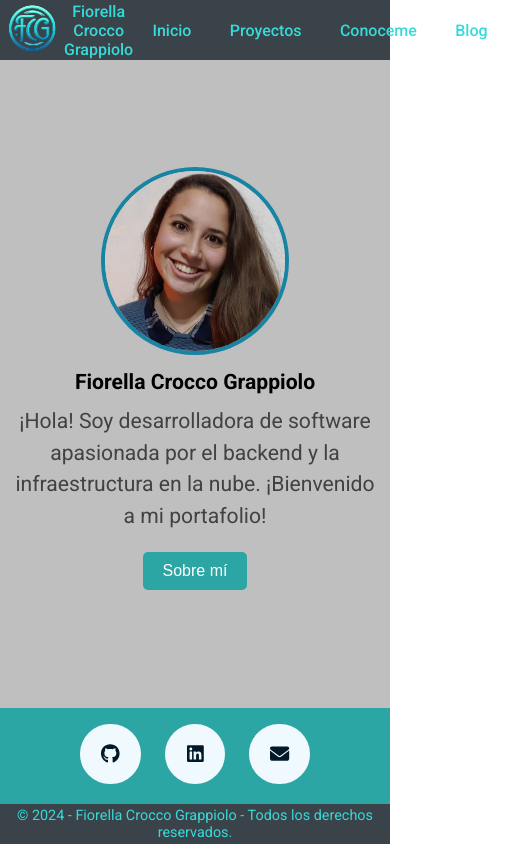
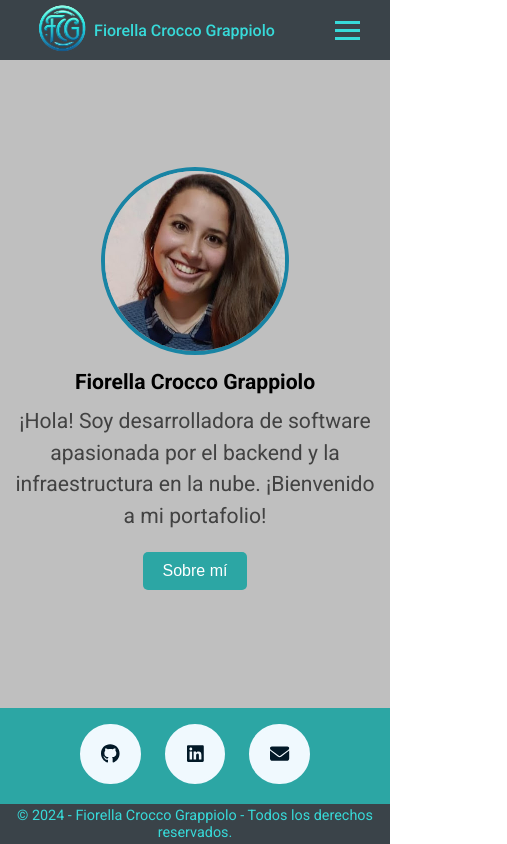
Before and after one commit to FiorellaCrocco/portafolio-personal, a React (Vite) app: page / in a window 390 px wide. Shown: the whole page, 507 px wide, since content can reach past the window. Built offline with nearby package versions, Linux system fonts and the light colour scheme.

Commit message:
navbar mobile

```diff
--- a/src/Components/Navbar/Navbar.jsx
+++ b/src/Components/Navbar/Navbar.jsx
@@ -1,25 +1,27 @@
+import React, { useState, useEffect } from 'react';
 import { Link, useNavigate } from "react-router-dom";
 import logo from "../../assets/FCG.png";
+import useWindowSize from '../../Hooks/useWindowSize';
 import "./navbar.css";
 
 const Navbar = () => {
-
+  const { width } = useWindowSize(); // No necesitas 'height' si no lo estás usando
+  const [isMobile, setIsMobile] = useState(false);
   const navigate = useNavigate();
 
-  const handleInicio = () => {
-    navigate(`/`);
+  useEffect(() => {
+    setIsMobile(width <= 768); // Actualiza isMobile basado en el ancho de la ventana
+  }, [width]); // Este efecto se ejecutará cada vez que 'width' cambie
+
+  const handleNavigation = (path) => {
+    navigate(path);
+    setIsOpen(false);
   };
 
-  const handleProyectos = () => {
-    navigate(`/proyectos`);
-  };
+  const [isOpen, setIsOpen] = useState(false);
 
-  const handleClick = () => {
-    navigate(`/conoceme`);
-  };
-
-  const handleBlog = () => {
-    navigate(`/blog`);
+  const toggleMenu = () => {
+    setIsOpen(!isOpen);
   };
 
   return (
@@ -33,14 +35,26 @@ const Navbar = () => {
             <p>Fiorella Crocco Grappiolo</p>
           </div>
         </div>
-        <div className="header-right">
-          <p className="secciones" onClick={handleInicio}>Inicio</p>
-          <p className="secciones" onClick={handleProyectos}>Proyectos</p>
-          <p className="secciones" onClick={handleClick}>Conoceme</p>
-          <p className="secciones" onClick={handleBlog}>Blog</p>
+        <div className="menu-icon" onClick={toggleMenu} style={{ display: isMobile ? 'block' : 'none' }}>
+          <div className={isOpen ? "hamburger open" : "hamburger"}></div>
         </div>
+        <div className={`header-right ${isOpen && isMobile ? 'open' : ''}`} style={{ display: isMobile && isOpen ? 'flex' : 'none' }}>
+          <p className="secciones" onClick={() => handleNavigation('/')}>Inicio</p>
+          <p className="secciones" onClick={() => handleNavigation('/proyectos')}>Proyectos</p>
+          <p className="secciones" onClick={() => handleNavigation('/conoceme')}>Conóceme</p>
+          <p className="secciones" onClick={() => handleNavigation('/blog')}>Blog</p>
+        </div>
+        {!isMobile && (
+          <div className="header-right">
+            <p className="secciones" onClick={() => handleNavigation('/')}>Inicio</p>
+            <p className="secciones" onClick={() => handleNavigation('/proyectos')}>Proyectos</p>
+            <p className="secciones" onClick={() => handleNavigation('/conoceme')}>Conóceme</p>
+            <p className="secciones" onClick={() => handleNavigation('/blog')}>Blog</p>
+          </div>
+        )}
       </div>
     </div>
   );
 };
+
 export default Navbar;
--- a/src/Components/Navbar/navbar.css
+++ b/src/Components/Navbar/navbar.css
@@ -45,7 +45,8 @@
     align-items: center;
 }
 
-.secciones {color: #37dad9;
+.secciones {
+    color: #37dad9;
     cursor: pointer;
     padding: 0.6rem 1.2rem;
     font-weight: 500;
@@ -56,3 +57,66 @@
 .secciones:hover {
     color: #d2edf2;
 }
+
+.hamburger {
+    display: block;
+    width: 25px;
+    height: 3px;
+    background-color: #37dad9;
+    position: relative;
+}
+
+.hamburger::before, .hamburger::after {
+    content: '';
+    position: absolute;
+    width: 100%;
+    height: 3px;
+    background-color: #37dad9;
+    left: 0;
+    transition: transform 0.3s ease;
+}
+
+.hamburger::before {
+    top: -8px;
+}
+
+.hamburger::after {
+    top: 8px;
+}
+
+@media (max-width: 768px) {
+    .menu-icon {
+        display: block; /* Muestra el ícono de menú de hamburguesa en dispositivos móviles */
+        cursor: pointer; /* Asegura que el ícono tenga cursor pointer */
+        position: relative; /* Posicionamiento relativo para usarlo como referencia */
+    }
+
+    .header-right {
+        flex-direction: column; /* Orienta los links de forma vertical en dispositivos móviles */
+        position: absolute; /* Posición absoluta para colocarlo debajo de la hamburguesa */
+        top: 100%; /* Alinea el menú justo debajo del navbar */
+        right: 0; /* Alinea el menú a la derecha */
+        background-color: rgb(58, 67, 73);
+        width: auto; /* Solo lo ancho necesario */
+        display: none; /* Inicialmente oculto */
+        transition: transform 0.3s ease-in-out;
+        cursor: pointer; /* Asegura que todo el menú tenga cursor pointer cuando se muestre */
+        align-items: center; /* Centra los elementos horizontalmente */
+        padding: 10px 20px; /* Añade padding horizontal para evitar que los elementos toquen los bordes */
+        box-sizing: border-box; /* Asegura que el padding no afecte el ancho definido */
+    }
+
+    .header-right.open {
+        display: flex; /* Muestra el menú cuando está abierto */
+        width: fit-content; /* El ancho se ajusta al contenido */
+        padding: 0;
+    }
+
+    .secciones {
+        text-align: center;
+        padding: 5px; /* Aumenta el padding para una mejor tocabilidad */
+        width: 100%; /* Asegura que cada opción use todo el ancho disponible */
+        cursor: pointer; /* Asegura que cada sección tenga cursor pointer */
+        margin: 10px;
+    }
+}
--- /dev/null
+++ b/src/Hooks/useWindowSize.js
@@ -0,0 +1,26 @@
+import { useState, useEffect } from 'react';
+
+function useWindowSize() {
+    const [windowSize, setWindowSize] = useState({
+        width: undefined,
+        height: undefined,
+    });
+
+    useEffect(() => {
+        function handleResize() {
+            setWindowSize({
+                width: window.innerWidth,
+                height: window.innerHeight,
+            });
+        }
+
+        window.addEventListener('resize', handleResize);
+        handleResize(); // Para establecer el tamaño inicial
+
+        return () => window.removeEventListener('resize', handleResize);
+    }, []);
+
+    return windowSize;
+}
+
+export default useWindowSize;
```
